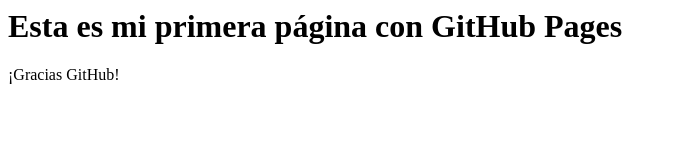
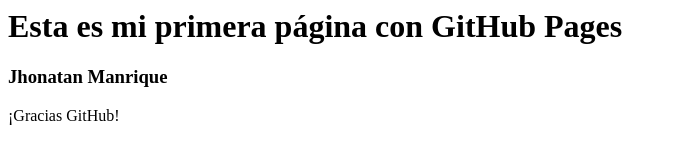
Before and after one commit to Jomazhu/RepoMIT, a plain HTML site: page index.html in a window 1280 px wide. Shown: the whole page, without its empty margins (0-677 px from the left). Drawn offline with Linux system fonts and the light colour scheme.

Commit message:
actualización - firma

```diff
--- a/index.html
+++ b/index.html
@@ -1,4 +1,5 @@
 <html>
 <h1> Esta es mi primera página con GitHub Pages </h1>
+<h3> Jhonatan Manrique </h3>
 <p>¡Gracias GitHub!</p>
 </html>
```
